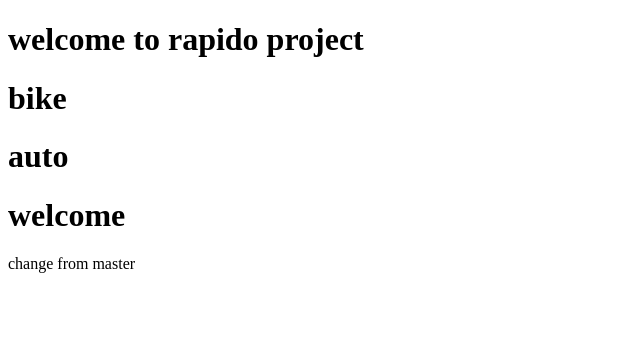
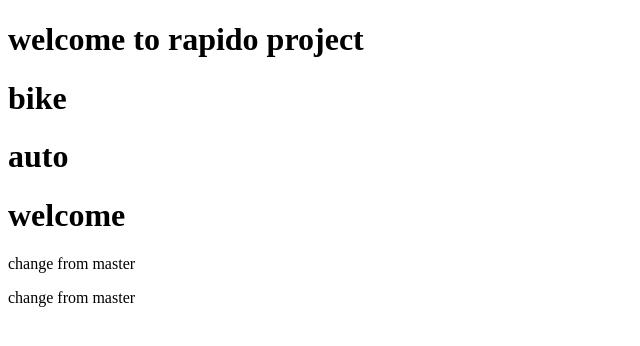
Before and after one commit to anujessi/fastgo, a plain HTML site: page index.html in a window 1280 px wide. Shown: the whole page, without its empty margins (0-640 px from the left). Drawn offline with Linux system fonts and the light colour scheme.

Commit message:
merge conflit resolved

```diff
--- a/index.html
+++ b/index.html
@@ -13,5 +13,7 @@
     <h1>auto</h1>
     <h1>welcome</h1>
     <p>change from master</p>
+    <p>change from master</p>
+
 </body>
 </html>
```
